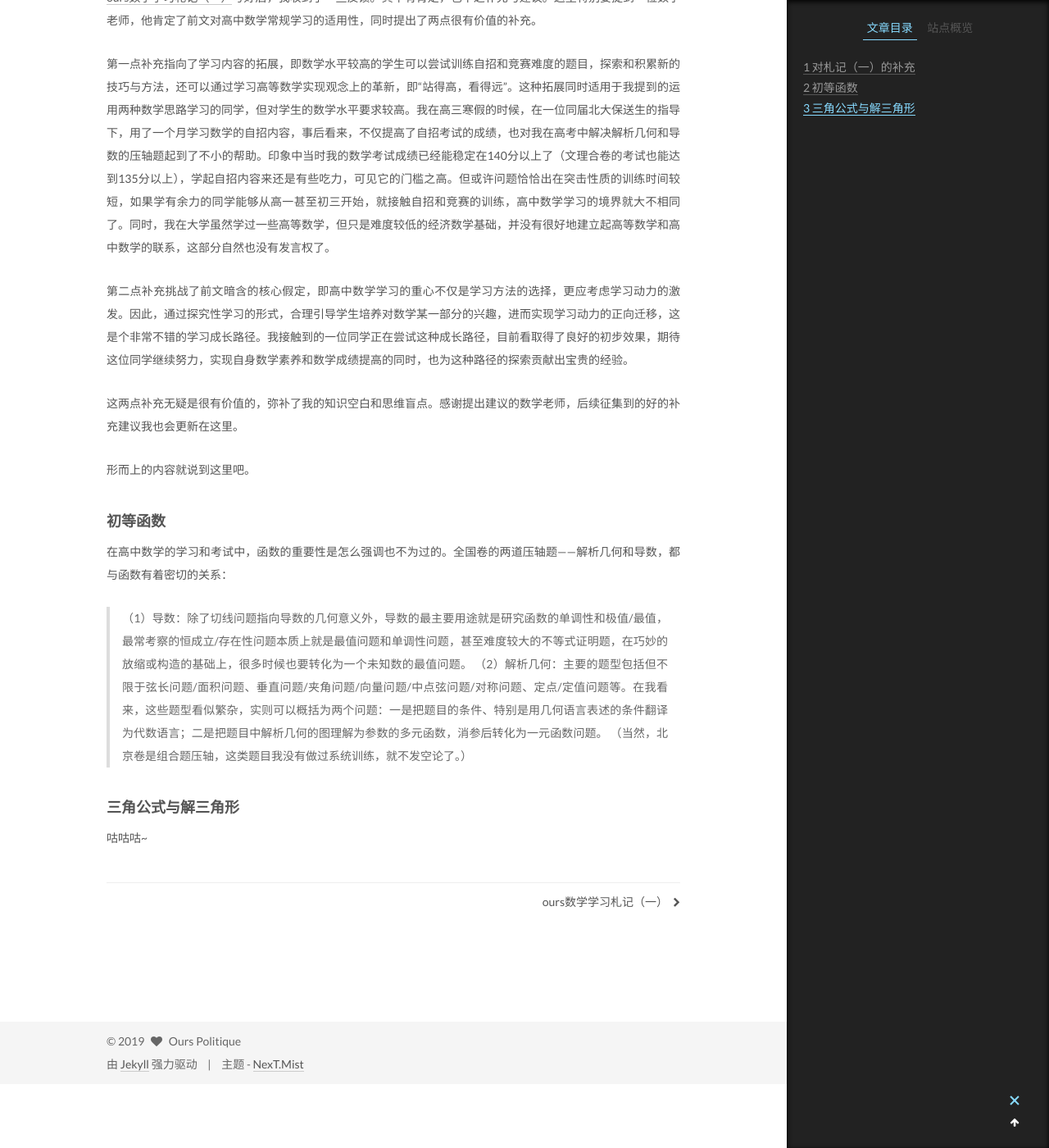
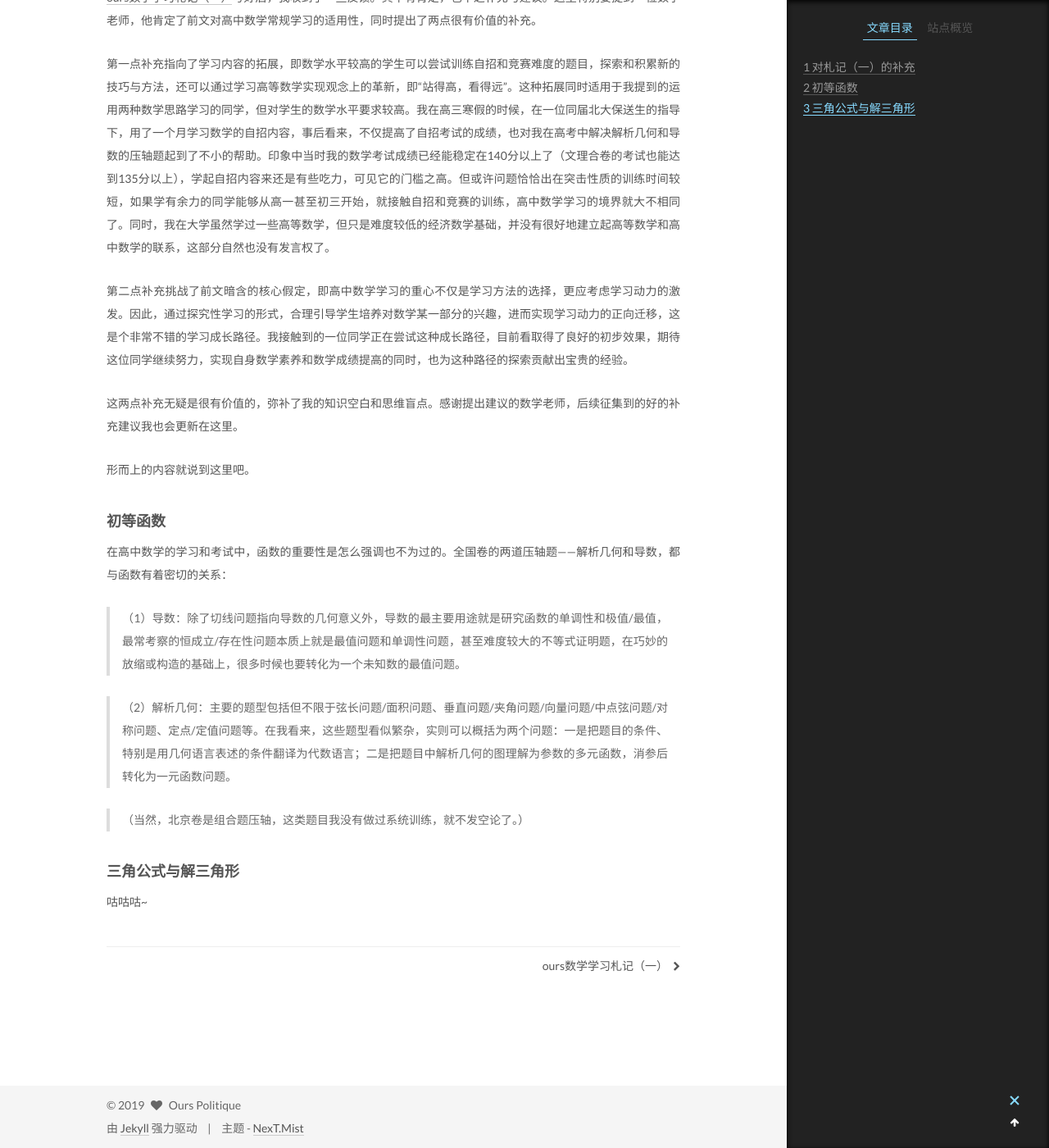
Before and after one commit to ourspolitique/ourspolitique.github.io, a Jekyll site: the page built from _posts/2019-07-23-mathematiques-02.md, in a window 1280 px wide and 1400 px high, scrolled down 367 px. Shown: the whole window at 82% size. Built offline with Jekyll 4.4.1, drawn with Linux system fonts in a browser that asks for light colours.

```diff
--- a/_posts/2019-07-23-mathematiques-02.md
+++ b/_posts/2019-07-23-mathematiques-02.md
@@ -22,8 +22,10 @@ tags:
 在高中数学的学习和考试中，函数的重要性是怎么强调也不为过的。全国卷的两道压轴题——解析几何和导数，都与函数有着密切的关系：
 
 > （1）导数：除了切线问题指向导数的几何意义外，导数的最主要用途就是研究函数的单调性和极值/最值，最常考察的恒成立/存在性问题本质上就是最值问题和单调性问题，甚至难度较大的不等式证明题，在巧妙的放缩或构造的基础上，很多时候也要转化为一个未知数的最值问题。
-（2）解析几何：主要的题型包括但不限于弦长问题/面积问题、垂直问题/夹角问题/向量问题/中点弦问题/对称问题、定点/定值问题等。在我看来，这些题型看似繁杂，实则可以概括为两个问题：一是把题目的条件、特别是用几何语言表述的条件翻译为代数语言；二是把题目中解析几何的图理解为参数的多元函数，消参后转化为一元函数问题。
-（当然，北京卷是组合题压轴，这类题目我没有做过系统训练，就不发空论了。）
+
+> （2）解析几何：主要的题型包括但不限于弦长问题/面积问题、垂直问题/夹角问题/向量问题/中点弦问题/对称问题、定点/定值问题等。在我看来，这些题型看似繁杂，实则可以概括为两个问题：一是把题目的条件、特别是用几何语言表述的条件翻译为代数语言；二是把题目中解析几何的图理解为参数的多元函数，消参后转化为一元函数问题。
+
+> （当然，北京卷是组合题压轴，这类题目我没有做过系统训练，就不发空论了。）
 
 #### 三角公式与解三角形
 
```
